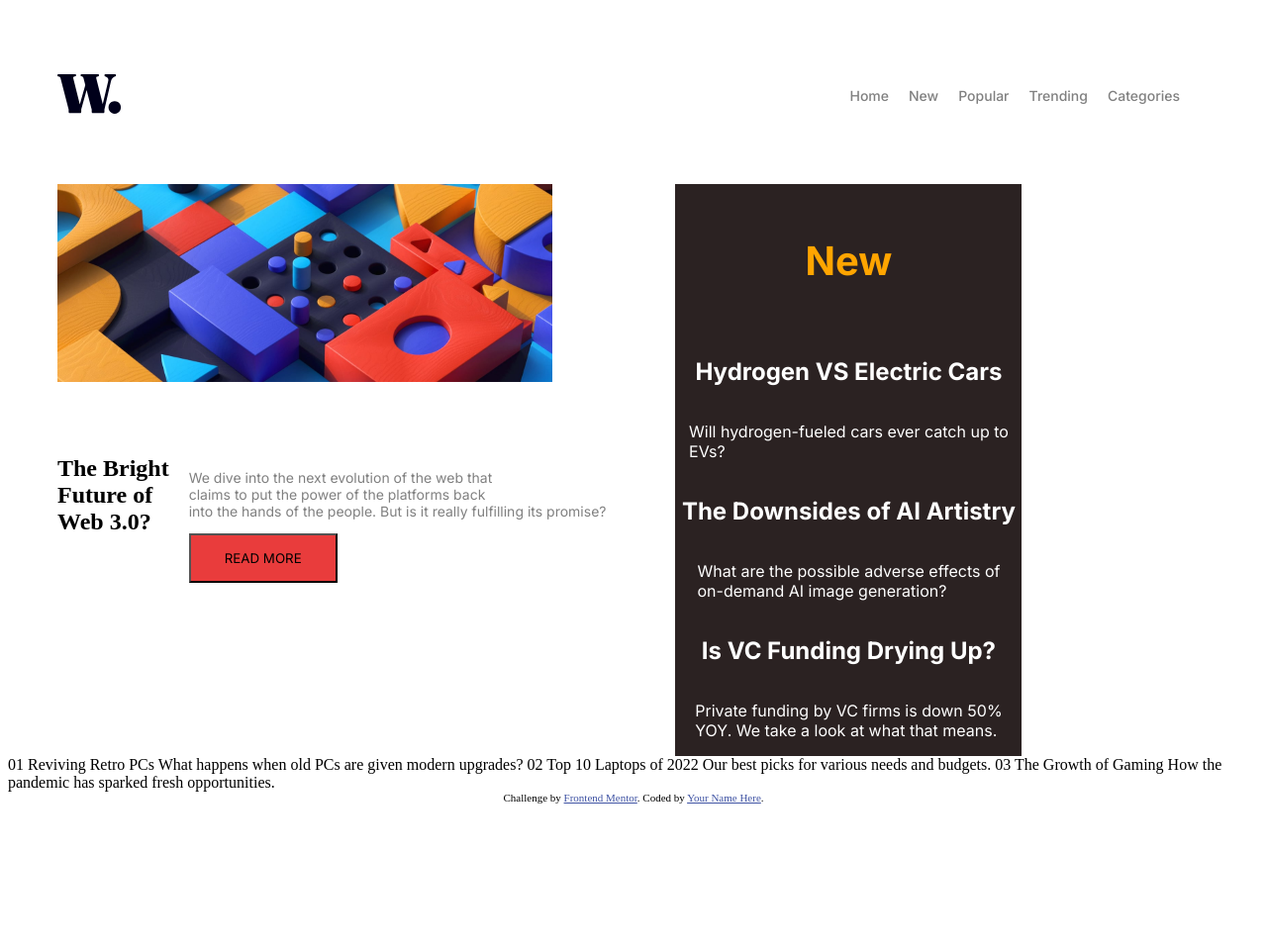
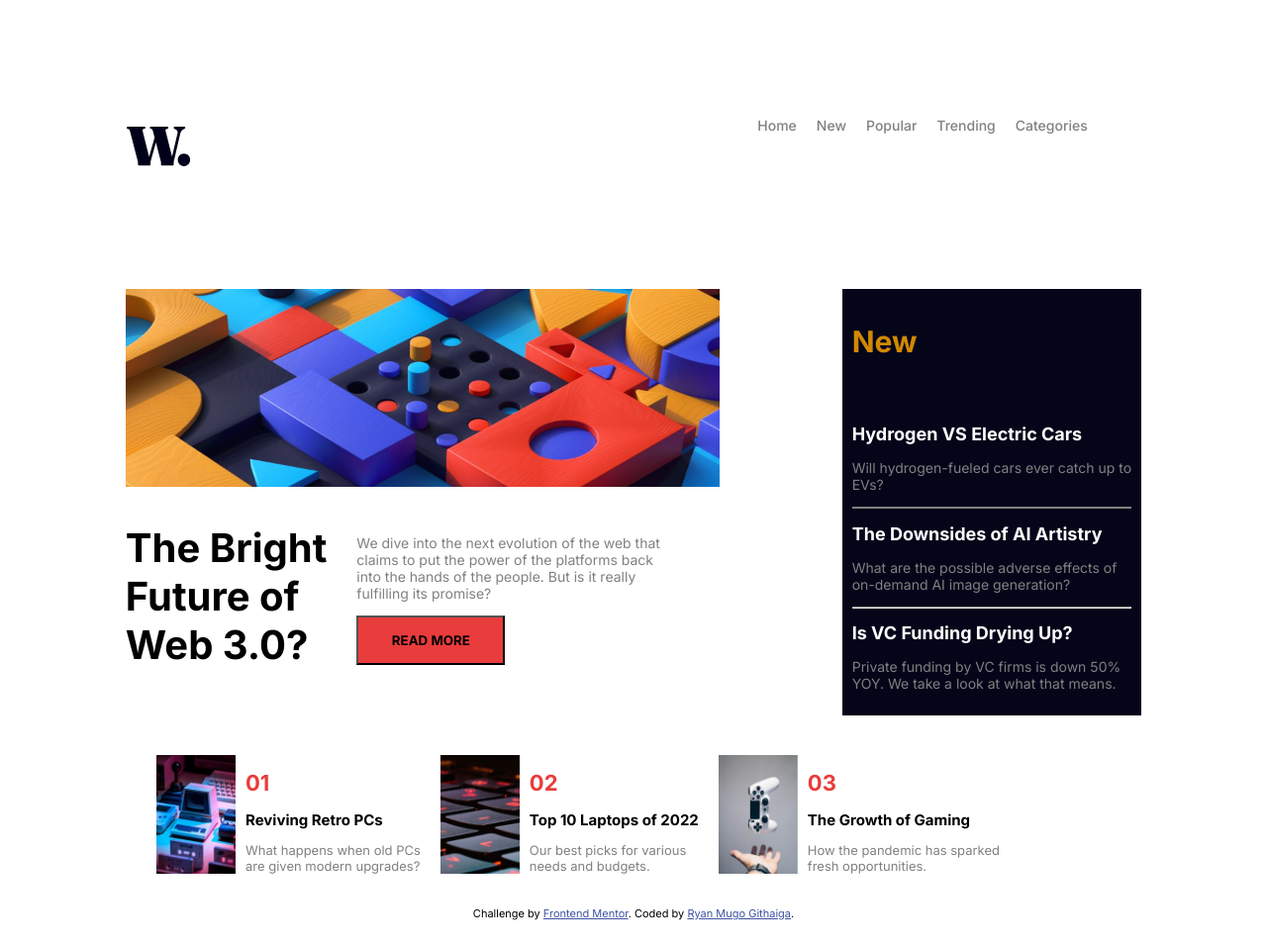
Before and after one commit to whitehack22/week-one-assessment, a plain HTML site: page index.html in a window 1280 px wide. Shown: the whole page at 99% size. Before the commit the page ends 820 px from the top, so only its background shows below. Drawn offline with Linux system fonts and the light colour scheme.

Commit message:
Added changes to index.html and styles.css

```diff
--- a/index.html
+++ b/index.html
@@ -35,62 +35,71 @@
     </div>
     <div class="hero-text">
       <div id="header">
-        <h1 id="header1"> The Bright <br> Future of <br> Web 3.0?</h1>
+        <h1> The Bright <br> Future of <br> Web 3.0?</h1>
       </div>
       <div class="paragraph">
         <p> We dive into the next evolution of the web that
           <br> claims to put the power of the platforms back
-          <br>into the hands of the people. But is it really fulfilling its promise?</p>
+          <br>into the hands of the people. But is it really
+          <br> fulfilling its promise?</p>
           <button class="read-more">READ MORE</button>
       </div>
     </div>
   </section>
   <section class="aside">
-    <h1>New</h1>
+    <div class="header">
+      <h1>New</h1>
+    </div>
 
-    <h2>Hydrogen VS Electric Cars</h2>
-    <p id="hydrogen-fueled">Will hydrogen-fueled cars ever catch up to <br> EVs?</p>
+    <div class="text">
+      <h2>Hydrogen VS Electric Cars</h2>
+      <p>Will hydrogen-fueled cars ever catch up to <br> EVs?</p> <hr id="line1">
 
-    <h2>The Downsides of AI Artistry</h2>
-    <p>What are the possible adverse effects of <br> on-demand AI image generation?</p>
+      <h2>The Downsides of AI Artistry</h2>
+      <p>What are the possible adverse effects of <br> on-demand AI image generation?</p> <hr id="line2">
 
-    <h2>Is VC Funding Drying Up?</h2>
-    <p>Private funding by VC firms is down 50% <br> YOY. We take a look at what that means.</p>
+      <h2>Is VC Funding Drying Up?</h2>
+      <p>Private funding by VC firms is down 50% <br> YOY. We take a look at what that means.</p>
+    </div>
   </section>
 </main>
 
-
-
-
-
-
-
-
-
-
-
-
-
-
-
-
-
-
-  01
-  Reviving Retro PCs
-  What happens when old PCs are given modern upgrades?
-
-  02
-  Top 10 Laptops of 2022
-  Our best picks for various needs and budgets.
-
-  03
-  The Growth of Gaming
-  How the pandemic has sparked fresh opportunities.
+<footer>
+    <div class="item1">
+      <div id="image1">
+        <img src="./assets/images/image-retro-pcs.jpg" alt="image-retro-pcs">
+      </div>
+      <div class="text">
+        <h1>01</h1>
+        <h2>Reviving Retro PCs</h2>
+        <p>What happens when old PCs <br> are given modern upgrades?</p>
+      </div>
+    </div>
+    <div class="item2">
+      <div id="image2">
+        <img src="./assets/images/image-top-laptops.jpg" alt="image-top-laptops">
+      </div>
+      <div class="text">
+        <h1>02</h1>
+        <h2>Top 10 Laptops of 2022</h2>
+        <p> Our best picks for various <br> needs and budgets.</p>
+      </div>
+    </div>
+    <div class="item3">
+      <div id="image3">
+        <img src="./assets/images/image-gaming-growth.jpg" alt="image-gaming-growth">
+      </div>
+      <div class="text">
+        <h1>03</h1>
+        <h2>The Growth of Gaming</h2>
+        <p>How the pandemic has sparked <br> fresh opportunities.</p>
+      </div>
+    </div>
+  </footer>
 
   <div class="attribution">
     Challenge by <a href="https://www.frontendmentor.io?ref=challenge" target="_blank">Frontend Mentor</a>.
-    Coded by <a href="#">Your Name Here</a>.
+    Coded by <a href="#">Ryan Mugo Githaiga</a>.
   </div>
 </body>
 </html>
--- a/styles.css
+++ b/styles.css
@@ -1,17 +1,16 @@
 nav{
     display: flex;
     justify-content: space-between;
-    align-items: center;
+    width: 95%;
 }
 
 nav .logo{
     padding: 20px;
-    margin: 30px;
-
+    margin: 100px;
 }
 
 nav .nav_links{
-    margin: 40px;
+    margin: 70px;
 }
 
 nav .nav_links ul{
@@ -30,29 +29,34 @@ nav .nav_links ul li a{
     font-weight: 500;
 }
 
+nav .nav_links ul li a:hover{
+    color: rgb(233, 60, 60);
+}
+
 main{
     display: flex;
+    justify-content: space-evenly;
+    gap: 5px;
 }
 
-main .hero .hero-image{
-    margin: 0 0 0 50px;
+main .hero{
+    display: flex;
+    flex-direction: column;
+    align-items: center;
 }
+
 main .hero .hero-image img{
-    width: 500px;
+    width: 600px;
     height: 200px;
-    padding: 0;
 }
 
 main .hero .hero-text{
     display: flex;
     flex-direction: row;
-    padding: 50px;
-}
-main .hero .hero-text .header{
-    padding: 20px;
+    width: 600px;
 }
 
-main .hero .hero-text .header #header1{
+main .hero .hero-text #header h1{
     font-family: "Inter", sans-serif;
     font-size: 40px;
     font-weight: 700;
@@ -63,7 +67,7 @@ main .hero .hero-text .header #header1{
 main .hero .hero-text .paragraph{
     display: flex;
     flex-direction: column;
-    padding: 20px;
+    padding: 30px;
 }
 
 main .hero .hero-text .paragraph p{
@@ -78,29 +82,167 @@ main .hero .hero-text .read-more{
     height: 50px;
     background-color: rgb(233, 60, 60);
     font-family: "Inter", sans-serif;
-    font-weight: 400;
+    font-weight: 700;
 }
 
-main .aside {
+main .hero .hero-text .read-more:hover{
+    background-color: rgb(5, 5, 26);
+    color: white;
+}
+
+main .aside{
     display: flex;
     flex-direction: column;
-    align-items: center;
-    justify-content: flex-start;
-    width: 350px;
-    background-color: rgb(43, 34, 34);
-    color: white;
-    font-family: "Inter", sans-serif;
+    gap: 5px;
+    background-color: rgb(5, 5, 26);
 }
 
-main .aside h1{
-    font-size: 40px;
-    font-weight: 700;
-    color: orange;
-    padding: 20px;
+main .aside .header{
+    padding: 10px;
 }
+main .aside .header h1{
+    font-family: "Inter", sans-serif;
+    font-size: 30px;
+    color: rgb(209, 137, 2);
+}
+
+main .aside .text{
+    padding: 10px;
+}
+
+main .aside .text h2{
+    font-family: "Inter", sans-serif;
+    font-size: 18px;
+    color: white;
+}
+
+main .aside .text h2:hover{
+    color: rgb(209, 137, 2);
+}
+
+main .aside .text p{
+    font-family: "Inter", sans-serif;
+    font-size: 14px;
+    color: grey;
+}
+
+main .aside .text #line1{
+    border: 1px solid grey;
+}
+
+main .aside .text #line2{
+    color:grey;
+}
+
+footer{
+    display: flex;
+    flex-direction: row;
+    gap: 20px;
+    margin-left: 150px;
+    margin-top: 40px;
+}
+
+footer .item1{
+    display: flex;
+    gap: 10px;
+}
+
+footer .item1 #image1 img{
+    width: 80px;
+    height: 120px;
+}
+
+footer .item1 .text h1{
+    font-family: "Inter", sans-serif;
+    font-size: 22px;
+    color: rgb(233, 60, 60);
+}
+
+footer .item1 .text h2{
+    font-family: "Inter", sans-serif;
+    font-size: 15px;
+    color: black;
+}
+
+footer .item1 .text h2:hover{
+    color: rgb(233, 60, 60);
+}
+
+footer .item1 .text p{
+    font-family: "Inter", sans-serif;
+    font-size: 13px;
+    color: grey;
+}
+
+footer .item2{
+    display: flex;
+    gap: 10px;
+}
+
+footer .item2 #image2 img{
+    width: 80px;
+    height: 120px;
+}
+
+footer .item2 .text h1{
+    font-family: "Inter", sans-serif;
+    font-size: 22px;
+    color: rgb(233, 60, 60);
+}
+
+footer .item2 .text h2{
+    font-family: "Inter", sans-serif;
+    font-size: 15px;
+    color: black;
+}
+
+footer .item2 .text h2:hover{
+    color: rgb(233, 60, 60);
+}
+
+footer .item2 .text p{
+    font-family: "Inter", sans-serif;
+    font-size: 13px;
+    color: grey;
+}
+
+footer .item3{
+    display: flex;
+    gap: 10px;
+}
+
+footer .item3 #image3 img{
+    width: 80px;
+    height: 120px;
+}
+
+footer .item3 .text h1{
+    font-family: "Inter", sans-serif;
+    font-size: 22px;
+    color: rgb(233, 60, 60);
+}
+
+footer .item3 .text h2{
+    font-family: "Inter", sans-serif;
+    font-size: 15px;
+    color: black;
+}
+
+footer .item3 .text h2:hover{
+    color: rgb(233, 60, 60);
+}
+
+footer .item3 .text p{
+    font-family: "Inter", sans-serif;
+    font-size: 13px;
+    color: grey;
+}
+
 /* Feel free to remove these styles or customise in your own stylesheet 👍 */
 
 .attribution {
+    padding: 20px;
+    font-family: "Inter", sans-serif;
     font-size: 11px;
     text-align: center;
 }
```
